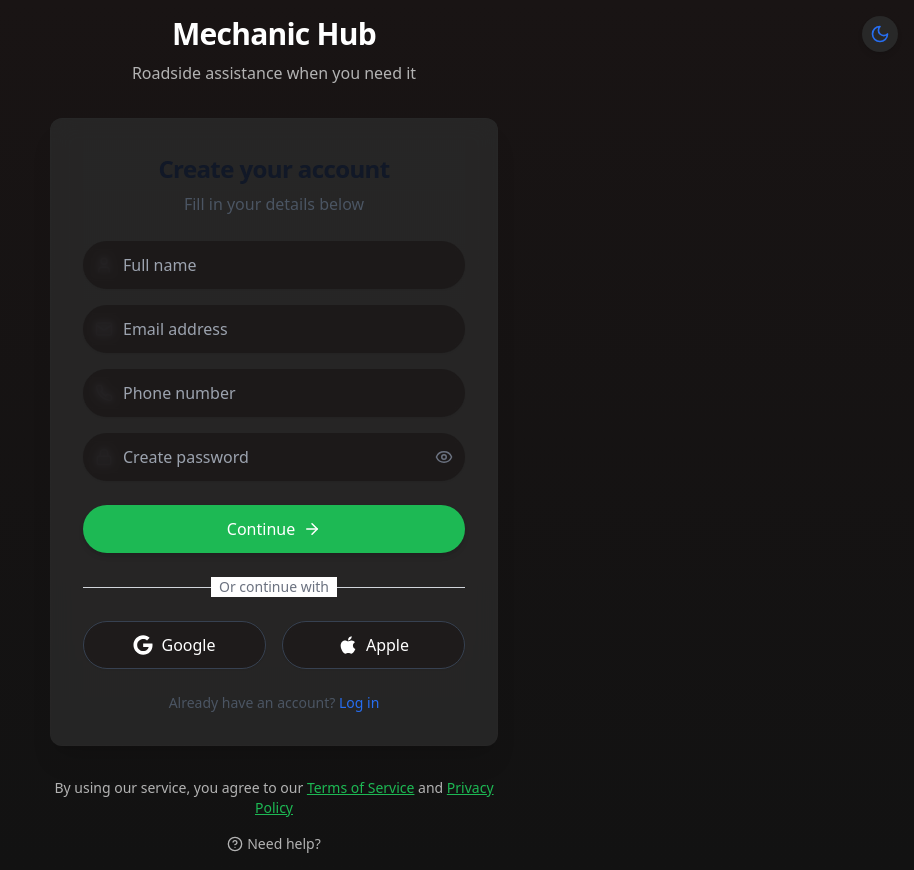
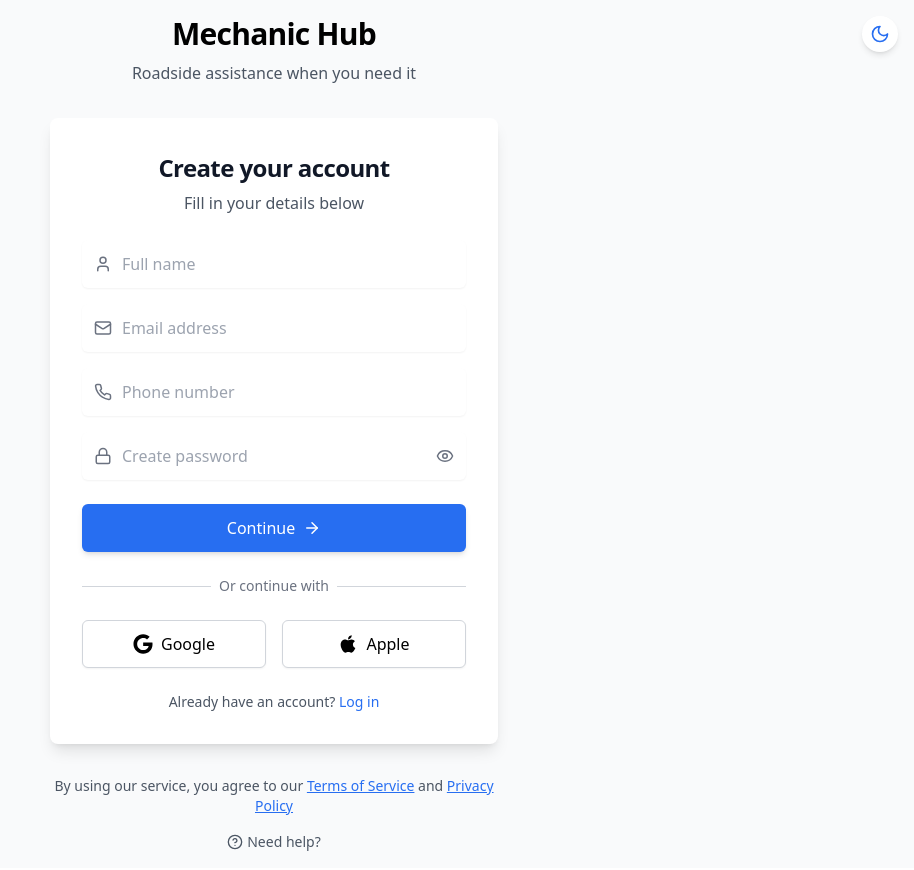
Before and after one commit to roxxon3/mechanicapp, a React (Vite) app: page /signup in a window 1280 px wide. Shown: the whole page, without its empty margins (366-1280 px from the left). Built offline with nearby package versions, Linux system fonts and the light colour scheme.

Commit message:
Refactor: Apply Uber-like UI changes
Update the UI to match the Uber app's design, including color schemes, button styles, and overall layout.

```diff
--- a/src/components/AuthLayout.tsx
+++ b/src/components/AuthLayout.tsx
@@ -12,30 +12,30 @@ interface AuthLayoutProps {
 
 const AuthLayout = ({ children, className }: AuthLayoutProps) => {
   return (
-    <div className="auth-container bg-gradient-to-b from-spotify-black to-spotify-gray dark:from-uber-black dark:to-spotify-black">
+    <div className="auth-container bg-gray-50 dark:bg-black">
       <ThemeToggle />
       <div className="flex flex-col items-center justify-center w-full max-w-md mx-auto">
         <div className="mb-8">
           <Link to="/" className="block">
-            <h1 className="text-3xl font-bold text-center text-spotify-white">
+            <h1 className="text-3xl font-bold text-center text-black dark:text-white">
               Mechanic Hub
             </h1>
           </Link>
-          <p className="text-center text-spotify-text mt-2 text-base">
+          <p className="text-center text-gray-600 dark:text-gray-300 mt-2 text-base">
             Roadside assistance when you need it
           </p>
         </div>
-        <div className={cn("auth-card bg-spotify-light/90 backdrop-blur-md border border-spotify-light/50 shadow-xl dark:bg-spotify-gray/90 dark:border-spotify-gray/50", className)}>
+        <div className={cn("auth-card", className)}>
           {children}
         </div>
         <div className="mt-8 space-y-4 text-center">
-          <p className="text-center text-sm text-spotify-text">
+          <p className="text-center text-sm text-gray-600 dark:text-gray-300">
             By using our service, you agree to our{" "}
-            <Link to="#" className="text-spotify-green hover:text-spotify-green/80 underline">
+            <Link to="#" className="text-uber-blue hover:text-uber-blue/80 underline">
               Terms of Service
             </Link>{" "}
             and{" "}
-            <Link to="#" className="text-spotify-green hover:text-spotify-green/80 underline">
+            <Link to="#" className="text-uber-blue hover:text-uber-blue/80 underline">
               Privacy Policy
             </Link>
           </p>
@@ -43,7 +43,7 @@ const AuthLayout = ({ children, className }: AuthLayoutProps) => {
           <div className="flex justify-center">
             <Link
               to="#"
-              className="flex items-center text-sm text-spotify-text hover:text-spotify-green"
+              className="flex items-center text-sm text-gray-600 dark:text-gray-300 hover:text-uber-blue"
             >
               <HelpCircle size={16} className="mr-1" />
               Need help?
--- a/src/components/ThemeToggle.tsx
+++ b/src/components/ThemeToggle.tsx
@@ -7,7 +7,7 @@ const ThemeToggle = () => {
     if (typeof window !== 'undefined') {
       return document.documentElement.classList.contains('dark');
     }
-    return true; // Default to dark mode for Spotify-like aesthetic
+    return false; // Default to light mode for Uber-like aesthetic
   });
 
   React.useEffect(() => {
@@ -26,11 +26,11 @@ const ThemeToggle = () => {
   return (
     <button
       onClick={toggleTheme}
-      className="fixed top-4 right-4 p-2 rounded-full bg-spotify-light backdrop-blur-sm shadow-md dark:bg-spotify-gray/80 text-gray-300 dark:text-spotify-text hover:bg-spotify-light/90 dark:hover:bg-spotify-gray/90 transition-colors z-10 focus:outline-none focus:ring-2 focus:ring-spotify-green focus:ring-offset-2 dark:focus:ring-offset-gray-900"
+      className="fixed top-4 right-4 p-2 rounded-full bg-white shadow-md dark:bg-zinc-800 text-gray-800 dark:text-white hover:bg-gray-100 dark:hover:bg-zinc-700 transition-colors z-10 focus:outline-none focus:ring-2 focus:ring-uber-blue focus:ring-offset-2 dark:focus:ring-offset-black"
       aria-label={isDarkMode ? "Switch to light mode" : "Switch to dark mode"}
     >
       {isDarkMode ? (
-        <Sun size={20} aria-hidden="true" className="text-spotify-green" />
+        <Sun size={20} aria-hidden="true" className="text-uber-blue" />
       ) : (
         <Moon size={20} aria-hidden="true" className="text-uber-blue" />
       )}
--- a/src/components/ui/button.tsx
+++ b/src/components/ui/button.tsx
@@ -6,7 +6,7 @@ import { cva, type VariantProps } from "class-variance-authority"
 import { cn } from "@/lib/utils"
 
 const buttonVariants = cva(
-  "inline-flex items-center justify-center gap-2 whitespace-nowrap rounded-full text-sm font-medium ring-offset-background transition-colors focus-visible:outline-none focus-visible:ring-2 focus-visible:ring-ring focus-visible:ring-offset-2 disabled:pointer-events-none disabled:opacity-50 [&_svg]:pointer-events-none [&_svg]:size-4 [&_svg]:shrink-0",
+  "inline-flex items-center justify-center gap-2 whitespace-nowrap rounded-md text-sm font-medium ring-offset-background transition-colors focus-visible:outline-none focus-visible:ring-2 focus-visible:ring-ring focus-visible:ring-offset-2 disabled:pointer-events-none disabled:opacity-50 [&_svg]:pointer-events-none [&_svg]:size-4 [&_svg]:shrink-0",
   {
     variants: {
       variant: {
@@ -14,20 +14,19 @@ const buttonVariants = cva(
         destructive:
           "bg-destructive text-destructive-foreground hover:bg-destructive/90",
         outline:
-          "border border-input bg-background hover:bg-accent hover:text-accent-foreground",
+          "border border-input bg-background hover:bg-accent/10 hover:text-accent-foreground",
         secondary:
           "bg-secondary text-secondary-foreground hover:bg-secondary/80",
-        ghost: "hover:bg-accent hover:text-accent-foreground",
+        ghost: "hover:bg-accent/10 hover:text-accent-foreground",
         link: "text-primary underline-offset-4 hover:underline",
-        accent: "bg-spotify-green text-white hover:bg-spotify-green/90 dark:bg-uber-blue dark:hover:bg-uber-blue/90",
-        spotify: "bg-spotify-green text-white hover:bg-spotify-green/90",
+        accent: "bg-uber-blue text-white hover:bg-uber-blue/90",
         uber: "bg-uber-blue text-white hover:bg-uber-blue/90",
       },
       size: {
         default: "h-10 px-4 py-2",
-        sm: "h-9 rounded-full px-3",
-        lg: "h-11 rounded-full px-8 text-base",
-        xl: "h-12 rounded-full px-8 text-base",
+        sm: "h-9 rounded-md px-3",
+        lg: "h-11 rounded-md px-8 text-base",
+        xl: "h-12 rounded-md px-8 text-base",
         icon: "h-10 w-10 rounded-full",
       },
     },
--- a/src/index.css
+++ b/src/index.css
@@ -14,7 +14,7 @@
     --popover: 0 0% 100%;
     --popover-foreground: 0 0% 0%;
 
-    --primary: 142 71% 45%;
+    --primary: 221 83% 55%;
     --primary-foreground: 0 0% 100%;
 
     --secondary: 0 0% 96%;
@@ -23,7 +23,7 @@
     --muted: 0 0% 96%;
     --muted-foreground: 0 0% 45%;
 
-    --accent: 142 71% 45%;
+    --accent: 221 83% 55%;
     --accent-foreground: 0 0% 100%;
 
     --destructive: 0 84.2% 60.2%;
@@ -31,55 +31,55 @@
 
     --border: 0 0% 90%;
     --input: 0 0% 90%;
-    --ring: 142 71% 45%;
+    --ring: 221 83% 55%;
 
-    --radius: 1rem;
+    --radius: 0.5rem;
 
-    --sidebar-background: 0 0% 98%;
-    --sidebar-foreground: 0 0% 25%;
-    --sidebar-primary: 142 71% 45%;
-    --sidebar-primary-foreground: 0 0% 98%;
+    --sidebar-background: 0 0% 100%;
+    --sidebar-foreground: 0 0% 0%;
+    --sidebar-primary: 221 83% 55%;
+    --sidebar-primary-foreground: 0 0% 100%;
     --sidebar-accent: 0 0% 96%;
-    --sidebar-accent-foreground: 0 0% 10%;
+    --sidebar-accent-foreground: 0 0% 0%;
     --sidebar-border: 0 0% 90%;
     --sidebar-ring: 0 0% 0%;
   }
 
   .dark {
-    --background: 0 0% 7%;
-    --foreground: 0 0% 98%;
+    --background: 0 0% 0%;
+    --foreground: 0 0% 100%;
 
-    --card: 0 0% 7%;
-    --card-foreground: 0 0% 98%;
+    --card: 0 0% 0%;
+    --card-foreground: 0 0% 100%;
 
-    --popover: 0 0% 7%;
-    --popover-foreground: 0 0% 98%;
+    --popover: 0 0% 0%;
+    --popover-foreground: 0 0% 100%;
 
-    --primary: 142 71% 45%;
-    --primary-foreground: 0 0% 98%;
+    --primary: 221 83% 55%;
+    --primary-foreground: 0 0% 100%;
 
-    --secondary: 0 0% 15%;
-    --secondary-foreground: 0 0% 98%;
+    --secondary: 0 0% 10%;
+    --secondary-foreground: 0 0% 100%;
 
     --muted: 0 0% 15%;
     --muted-foreground: 0 0% 65%;
 
     --accent: 221 83% 55%;
-    --accent-foreground: 0 0% 98%;
+    --accent-foreground: 0 0% 100%;
 
     --destructive: 0 62.8% 30.6%;
-    --destructive-foreground: 0 0% 98%;
+    --destructive-foreground: 0 0% 100%;
 
     --border: 0 0% 15%;
     --input: 0 0% 15%;
     --ring: 221 83% 55%;
 
-    --sidebar-background: 0 0% 7%;
-    --sidebar-foreground: 0 0% 95%;
+    --sidebar-background: 0 0% 0%;
+    --sidebar-foreground: 0 0% 100%;
     --sidebar-primary: 221 83% 55%;
-    --sidebar-primary-foreground: 0 0% 0%;
-    --sidebar-accent: 0 0% 15%;
-    --sidebar-accent-foreground: 0 0% 95%;
+    --sidebar-primary-foreground: 0 0% 100%;
+    --sidebar-accent: 0 0% 10%;
+    --sidebar-accent-foreground: 0 0% 100%;
     --sidebar-border: 0 0% 15%;
     --sidebar-ring: 0 0% 80%;
   }
@@ -96,7 +96,7 @@
   }
 
   h1, h2, h3, h4, h5, h6 {
-    @apply tracking-tight;
+    @apply tracking-tight font-medium;
   }
 
   p, ul, ol {
@@ -105,41 +105,41 @@
 
   /* Improve focus styles for better accessibility */
   :focus-visible {
-    @apply outline-2 outline-offset-2 outline-spotify-green dark:outline-uber-blue;
+    @apply outline-2 outline-offset-2 outline-uber-blue;
   }
 }
 
 @layer components {
   .auth-input {
-    @apply h-12 w-full rounded-full border-gray-700 bg-spotify-black/70 px-4 text-white shadow-sm backdrop-blur-sm focus:border-spotify-green focus:ring-spotify-green text-base dark:bg-spotify-gray/70 dark:text-white dark:backdrop-blur-md dark:placeholder:text-spotify-text;
+    @apply h-12 w-full rounded-md border-gray-300 bg-white px-4 text-black shadow-sm focus:border-uber-blue focus:ring-uber-blue text-base dark:bg-zinc-900 dark:text-white dark:border-gray-700 dark:placeholder:text-gray-400;
   }
 
   .auth-btn {
-    @apply h-12 w-full rounded-full bg-spotify-green text-white font-medium shadow-md hover:bg-spotify-green/90 focus:outline-none focus:ring-2 focus:ring-spotify-green focus:ring-offset-2 transition-all duration-200 flex items-center justify-center text-base dark:bg-uber-blue dark:hover:bg-uber-blue/90 dark:focus:ring-uber-blue;
+    @apply h-12 w-full rounded-md bg-uber-blue text-white font-medium shadow-md hover:bg-uber-blue/90 focus:outline-none focus:ring-2 focus:ring-uber-blue focus:ring-offset-2 transition-all duration-200 flex items-center justify-center text-base;
   }
 
   .auth-btn-outline {
-    @apply h-12 w-full rounded-full border border-gray-700 bg-spotify-black/60 backdrop-blur-sm text-white font-medium shadow-sm hover:bg-spotify-black/80 focus:outline-none focus:ring-2 focus:ring-spotify-green focus:ring-offset-2 transition-all duration-200 dark:bg-spotify-gray/60 dark:text-white dark:border-gray-600 dark:hover:bg-spotify-gray/80 flex items-center justify-center text-base;
+    @apply h-12 w-full rounded-md border border-gray-300 bg-white text-black font-medium shadow-sm hover:bg-gray-50 focus:outline-none focus:ring-2 focus:ring-uber-blue focus:ring-offset-2 transition-all duration-200 dark:bg-zinc-800 dark:text-white dark:border-gray-700 dark:hover:bg-zinc-700 flex items-center justify-center text-base;
   }
 
   .auth-card {
-    @apply rounded-xl bg-spotify-light/80 backdrop-blur-md shadow-xl dark:bg-spotify-gray/80 dark:backdrop-blur-md p-8 w-full max-w-md mx-auto text-white;
+    @apply rounded-lg bg-white shadow-lg dark:bg-zinc-900 p-8 w-full max-w-md mx-auto text-black dark:text-white;
   }
 
   .auth-container {
-    @apply flex min-h-screen flex-col items-center justify-center p-4 bg-gradient-to-b from-spotify-black to-spotify-gray dark:from-uber-black dark:to-spotify-black bg-auth-bg bg-cover bg-center bg-no-repeat;
+    @apply flex min-h-screen flex-col items-center justify-center p-4 bg-gray-50 dark:bg-black bg-cover bg-center bg-no-repeat;
   }
 
   .floating-btn {
-    @apply fixed bottom-8 right-8 h-14 w-14 rounded-full bg-spotify-green text-white shadow-lg flex items-center justify-center hover:scale-105 transition-all duration-200 dark:bg-uber-blue;
+    @apply fixed bottom-8 right-8 h-14 w-14 rounded-full bg-uber-blue text-white shadow-lg flex items-center justify-center hover:scale-105 transition-all duration-200;
   }
 
   .role-btn {
-    @apply flex flex-col items-center justify-center p-6 rounded-xl border-2 border-transparent bg-spotify-black/80 backdrop-blur-sm shadow-md hover:border-spotify-green transition-all duration-200 cursor-pointer dark:bg-spotify-gray/80 dark:hover:border-uber-blue text-white;
+    @apply flex flex-col items-center justify-center p-6 rounded-lg border-2 border-transparent bg-white shadow-md hover:border-uber-blue transition-all duration-200 cursor-pointer dark:bg-zinc-900 dark:hover:border-uber-blue text-black dark:text-white;
   }
 
   .role-btn.active {
-    @apply border-spotify-green bg-spotify-black/90 dark:bg-spotify-gray/90 dark:border-uber-blue;
+    @apply border-uber-blue bg-white dark:bg-zinc-900 dark:border-uber-blue;
   }
 
   .card-hover {
@@ -147,14 +147,10 @@
   }
 
   .icon-button {
-    @apply flex items-center justify-center p-2 rounded-full bg-spotify-light hover:bg-spotify-light/80 dark:bg-spotify-gray dark:hover:bg-spotify-gray/80 transition-colors text-white;
-  }
-
-  .spotify-card {
-    @apply bg-spotify-light/90 rounded-xl p-4 shadow-md backdrop-blur-sm border border-spotify-light dark:bg-spotify-gray/90 dark:border-spotify-gray;
+    @apply flex items-center justify-center p-2 rounded-full bg-gray-100 hover:bg-gray-200 dark:bg-zinc-800 dark:hover:bg-zinc-700 transition-colors text-black dark:text-white;
   }
 
   .uber-card {
-    @apply bg-white/90 rounded-xl p-4 shadow-md backdrop-blur-sm border border-gray-200 dark:bg-black/90 dark:border-gray-800;
+    @apply bg-white rounded-lg p-4 shadow-md border border-gray-100 dark:bg-zinc-900 dark:border-zinc-800;
   }
 }
--- a/tailwind.config.ts
+++ b/tailwind.config.ts
@@ -1,3 +1,4 @@
+
 import type { Config } from "tailwindcss";
 
 export default {
@@ -61,14 +62,6 @@ export default {
 					'accent-foreground': 'hsl(var(--sidebar-accent-foreground))',
 					border: 'hsl(var(--sidebar-border))',
 					ring: 'hsl(var(--sidebar-ring))'
-				},
-				spotify: {
-					green: '#1DB954',
-					black: '#191414',
-					gray: '#121212',
-					light: '#282828',
-					text: '#B3B3B3',
-					white: '#FFFFFF',
 				},
 				uber: {
 					black: '#000000',
@@ -144,7 +137,6 @@ export default {
 			},
 			backgroundImage: {
 				'auth-bg': "url('/lovable-uploads/8d39fab9-bd57-4033-92aa-8290298b74fa.png')",
-				'gradient-spotify': 'linear-gradient(to bottom, #1DB954, #191414)',
 				'gradient-uber': 'linear-gradient(to bottom, #276EF1, #000000)',
 			},
 			fontSize: {
```
Also changed, not shown: src/pages/Index.tsx (+17 -17 lines).
